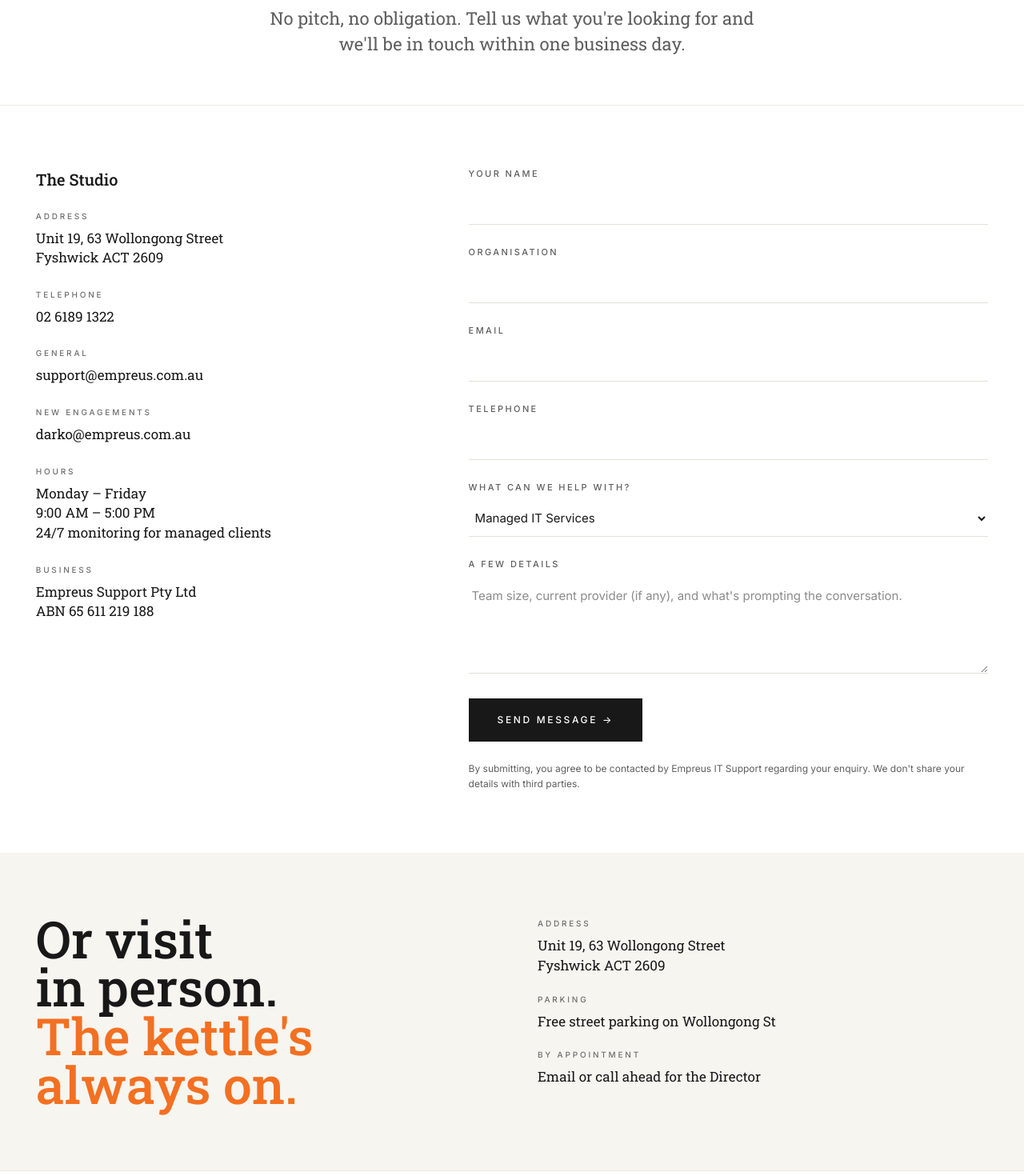
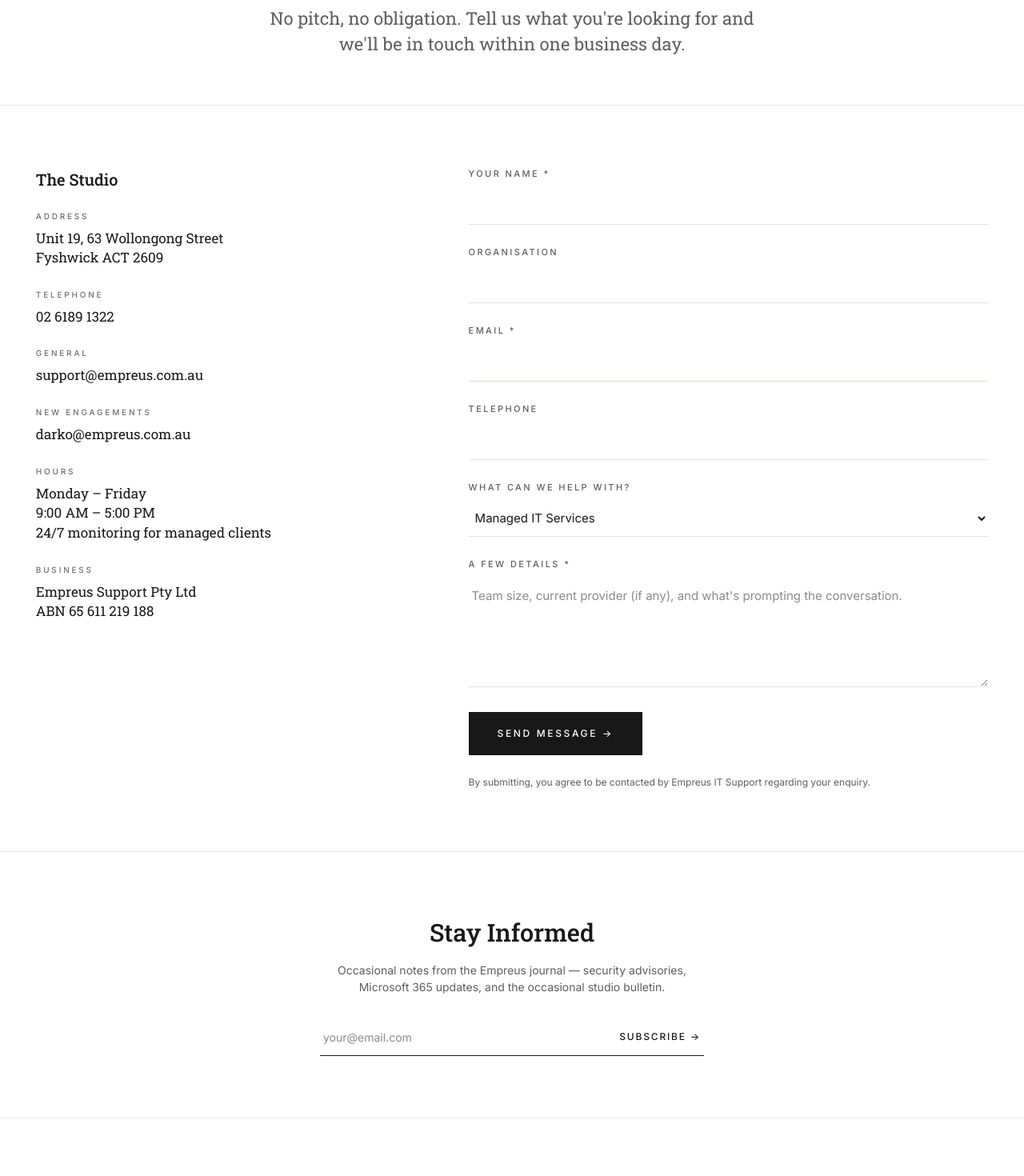
Before and after one commit to anushaempreus/empreus, a Next.js app: page /contact in a window 1280 px wide. Shown: the part 380-1850 px from the top of the page at 80% size. Built offline with nearby package versions, Linux system fonts and the light colour scheme.

Commit message:
fix forms

```diff
--- a/app/contact/page.tsx
+++ b/app/contact/page.tsx
@@ -1,74 +1,108 @@
 "use client";
+import { useState } from "react";
 import { PageHead } from "@/components/UI";
 
 const slab = "var(--font-slab,'Roboto Slab',Georgia,serif)";
 const SERVICES = ["Managed IT Services","Enterprise & Government","Your IT as a Service","Cloud Service","IT Security","Software & App Development","Communication","Backup & Recovery","IT Audit","Datacentre Services","Websites","Onboarding from another provider","Something else"];
 
 export default function Contact() {
+  const [form, setForm] = useState({ name:"", organisation:"", email:"", telephone:"", service:SERVICES[0], message:"" });
+  const [status, setStatus] = useState<"idle"|"sending"|"sent"|"error">("idle");
+
+  const handle = (e: React.ChangeEvent<HTMLInputElement|HTMLTextAreaElement|HTMLSelectElement>) =>
+    setForm(f => ({ ...f, [e.target.name]: e.target.value }));
+
+  const submit = async () => {
+    if (!form.name || !form.email || !form.message) return;
+    setStatus("sending");
+    try {
+      const res = await fetch("/api/contact", {
+        method: "POST",
+        headers: { "Content-Type": "application/json" },
+        body: JSON.stringify(form),
+      });
+      setStatus(res.ok ? "sent" : "error");
+    } catch {
+      setStatus("error");
+    }
+  };
+
+  const inputStyle: React.CSSProperties = { width:"100%", border:"none", borderBottom:"1px solid var(--rule)", background:"transparent", padding:"12px 4px", fontFamily:"inherit", fontSize:15, color:"var(--ink)", outline:"none" };
+
   return (
     <>
-      <PageHead crumb="Empreus · Contact" title="Start a " accentWord="conversation." lede="No pitch, no obligation. Tell us what you're looking for and we'll be in touch within one business day." />
+      <PageHead crumb="Empreus · Contact" title="Start a conversation." lede="No pitch, no obligation. Tell us what you're looking for and we'll be in touch within one business day." />
       <div style={{ maxWidth:"var(--max)", margin:"0 auto", padding:"clamp(44px,6vw,78px) clamp(16px,3.5vw,48px)", display:"grid", gridTemplateColumns:"1fr 1.4fr", gap:"clamp(40px,6vw,96px)" }} className="contact-layout">
 
-        {/* Side info */}
         <div>
           <h3 style={{ fontFamily:slab, fontWeight:500, fontSize:20, marginBottom:24 }}>The Studio</h3>
           {[["Address","Unit 19, 63 Wollongong Street\nFyshwick ACT 2609"],["Telephone","02 6189 1322"],["General","support@empreus.com.au"],["New Engagements","darko@empreus.com.au"],["Hours","Monday – Friday\n9:00 AM – 5:00 PM\n24/7 monitoring for managed clients"],["Business","Empreus Support Pty Ltd\nABN 65 611 219 188"]].map(([k,v])=>(
             <div key={k} style={{ marginBottom:26 }}>
               <strong style={{ display:"block", fontSize:10, letterSpacing:".28em", textTransform:"uppercase", color:"var(--ink-faint)", marginBottom:8, fontWeight:500 }}>{k}</strong>
-              <span style={{ fontFamily:slab, fontSize:17, fontWeight:400, color:"var(--ink)", lineHeight:1.45, display:"block", whiteSpace:"pre-line" }}>{v}</span>
+              <span style={{ fontFamily:slab, fontSize:17, color:"var(--ink)", lineHeight:1.45, display:"block", whiteSpace:"pre-line" }}>{v}</span>
             </div>
           ))}
         </div>
 
-        {/* Form */}
-        <form onSubmit={e=>e.preventDefault()} style={{ display:"flex", flexDirection:"column" }}>
-          {[["Your Name","text",true],["Organisation","text",false],["Email","email",true],["Telephone","tel",false]].map(([label,type,req])=>(
-            <div key={String(label)} style={{ marginBottom:26 }}>
-              <div style={{ fontSize:11, letterSpacing:".22em", textTransform:"uppercase", color:"var(--ink-mute)", marginBottom:8, fontWeight:500 }}>{label}</div>
-              <input type={String(type)} required={Boolean(req)} style={{ width:"100%", border:"none", borderBottom:"1px solid var(--rule)", background:"transparent", padding:"12px 4px", fontFamily:"inherit", fontSize:15, color:"var(--ink)", outline:"none" }}
+        {status === "sent" ? (
+          <div style={{ display:"flex", flexDirection:"column", justifyContent:"center", padding:"clamp(40px,5vw,60px)", background:"var(--paper-2)", textAlign:"center" }}>
+            <div style={{ fontSize:32, marginBottom:16 }}>✓</div>
+            <h3 style={{ fontFamily:slab, fontWeight:500, fontSize:24, marginBottom:12 }}>Message received.</h3>
+            <p style={{ fontSize:15, color:"var(--ink-mute)", lineHeight:1.7 }}>Thank you for getting in touch. We&apos;ll be back to you within one business day.</p>
+          </div>
+        ) : (
+          <div style={{ display:"flex", flexDirection:"column" }}>
+            <div style={{ marginBottom:26 }}>
+              <div style={{ fontSize:11, letterSpacing:".22em", textTransform:"uppercase", color:"var(--ink-mute)", marginBottom:8, fontWeight:500 }}>Your Name *</div>
+              <input type="text" name="name" required value={form.name} onChange={handle} style={inputStyle}
                 onFocus={e=>(e.target.style.borderBottomColor="var(--orange)")}
                 onBlur={e=>(e.target.style.borderBottomColor="var(--rule)")} />
             </div>
-          ))}
+            <div style={{ marginBottom:26 }}>
+              <div style={{ fontSize:11, letterSpacing:".22em", textTransform:"uppercase", color:"var(--ink-mute)", marginBottom:8, fontWeight:500 }}>Organisation</div>
+              <input type="text" name="organisation" value={form.organisation} onChange={handle} style={inputStyle}
+                onFocus={e=>(e.target.style.borderBottomColor="var(--orange)")}
+                onBlur={e=>(e.target.style.borderBottomColor="var(--rule)")} />
+            </div>
+            <div style={{ marginBottom:26 }}>
+              <div style={{ fontSize:11, letterSpacing:".22em", textTransform:"uppercase", color:"var(--ink-mute)", marginBottom:8, fontWeight:500 }}>Email *</div>
+              <input type="email" name="email" required value={form.email} onChange={handle} style={inputStyle}
+                onFocus={e=>(e.target.style.borderBottomColor="var(--orange)")}
+                onBlur={e=>(e.target.style.borderBottomColor="var(--rule)")} />
+            </div>
+            <div style={{ marginBottom:26 }}>
+              <div style={{ fontSize:11, letterSpacing:".22em", textTransform:"uppercase", color:"var(--ink-mute)", marginBottom:8, fontWeight:500 }}>Telephone</div>
+              <input type="tel" name="telephone" value={form.telephone} onChange={handle} style={inputStyle}
+                onFocus={e=>(e.target.style.borderBottomColor="var(--orange)")}
+                onBlur={e=>(e.target.style.borderBottomColor="var(--rule)")} />
+            </div>
             <div style={{ marginBottom:26 }}>
               <div style={{ fontSize:11, letterSpacing:".22em", textTransform:"uppercase", color:"var(--ink-mute)", marginBottom:8, fontWeight:500 }}>What can we help with?</div>
-            <select style={{ width:"100%", border:"none", borderBottom:"1px solid var(--rule)", background:"transparent", padding:"12px 4px", fontFamily:"inherit", fontSize:15, color:"var(--ink)", outline:"none" }}>
+              <select name="service" value={form.service} onChange={handle} style={inputStyle}>
                 {SERVICES.map(s=><option key={s}>{s}</option>)}
               </select>
             </div>
             <div style={{ marginBottom:26 }}>
-            <div style={{ fontSize:11, letterSpacing:".22em", textTransform:"uppercase", color:"var(--ink-mute)", marginBottom:8, fontWeight:500 }}>A few details</div>
-            <textarea style={{ width:"100%", border:"none", borderBottom:"1px solid var(--rule)", background:"transparent", padding:"12px 4px", fontFamily:"inherit", fontSize:15, color:"var(--ink)", outline:"none", minHeight:120, resize:"vertical" }} placeholder="Team size, current provider (if any), and what's prompting the conversation."
+              <div style={{ fontSize:11, letterSpacing:".22em", textTransform:"uppercase", color:"var(--ink-mute)", marginBottom:8, fontWeight:500 }}>A few details *</div>
+              <textarea name="message" required value={form.message} onChange={handle} rows={5}
+                placeholder="Team size, current provider (if any), and what's prompting the conversation."
+                style={{ ...inputStyle, resize:"vertical" }}
                 onFocus={e=>(e.currentTarget.style.borderBottomColor="var(--orange)")}
                 onBlur={e=>(e.currentTarget.style.borderBottomColor="var(--rule)")} />
             </div>
-          <button type="submit" style={{ background:"var(--ink)", color:"var(--paper)", border:"none", padding:"18px 36px", fontSize:12, letterSpacing:".22em", textTransform:"uppercase", fontWeight:500, cursor:"pointer", transition:"background .2s", display:"inline-flex", alignItems:"center", gap:12, alignSelf:"flex-start" }}
+            {status === "error" && (
+              <p style={{ fontSize:13, color:"red", marginBottom:16 }}>Something went wrong. Please email us directly at support@empreus.com.au</p>
+            )}
+            <button type="button" onClick={submit} disabled={status==="sending"}
+              style={{ background:"var(--ink)", color:"var(--paper)", border:"none", padding:"18px 36px", fontSize:12, letterSpacing:".22em", textTransform:"uppercase", fontWeight:500, cursor:"pointer", transition:"background .2s", display:"inline-flex", alignItems:"center", gap:12, alignSelf:"flex-start", opacity:status==="sending"?0.6:1 }}
               onMouseEnter={e=>(e.currentTarget.style.background="var(--orange)")}
               onMouseLeave={e=>(e.currentTarget.style.background="var(--ink)")}>
-            Send Message →
+              {status === "sending" ? "Sending…" : "Send Message →"}
             </button>
-          <p style={{ fontSize:12, color:"var(--ink-mute)", marginTop:24, lineHeight:1.6 }}>By submitting, you agree to be contacted by Empreus IT Support regarding your enquiry. We don&apos;t share your details with third parties.</p>
-        </form>
+            <p style={{ fontSize:12, color:"var(--ink-mute)", marginTop:24, lineHeight:1.6 }}>By submitting, you agree to be contacted by Empreus IT Support regarding your enquiry.</p>
+          </div>
+        )}
         <style>{`@media(max-width:900px){.contact-layout{grid-template-columns:1fr!important;}}`}</style>
-      </div>
-
-      {/* Visit */}
-      <div style={{ background:"var(--paper-2)", padding:"clamp(48px,6vw,78px) clamp(16px,3.5vw,48px)" }}>
-        <div style={{ maxWidth:"var(--max)", margin:"0 auto", display:"grid", gridTemplateColumns:"1fr 1fr", gap:"clamp(32px,5vw,80px)", alignItems:"center" }} className="visit-layout">
-          <div style={{ fontFamily:slab, fontWeight:500, fontSize:"clamp(32px,5vw,72px)", lineHeight:.95 }}>
-            Or visit<br />in person.<br /><span style={{ color:"var(--orange)" }}>The kettle&apos;s always on.</span>
-          </div>
-          <div>
-            {[["Address","Unit 19, 63 Wollongong Street\nFyshwick ACT 2609"],["Parking","Free street parking on Wollongong St"],["By appointment","Email or call ahead for the Director"]].map(([k,v])=>(
-              <div key={k} style={{ marginBottom:22 }}>
-                <strong style={{ display:"block", fontSize:10, letterSpacing:".28em", textTransform:"uppercase", color:"var(--ink-faint)", marginBottom:8, fontWeight:500 }}>{k}</strong>
-                <span style={{ fontFamily:slab, fontSize:17, fontWeight:400, color:"var(--ink)", lineHeight:1.45, display:"block", whiteSpace:"pre-line" }}>{v}</span>
-              </div>
-            ))}
-          </div>
-          <style>{`@media(max-width:760px){.visit-layout{grid-template-columns:1fr!important;}}`}</style>
-        </div>
       </div>
     </>
   );
--- a/app/service-request/page.tsx
+++ b/app/service-request/page.tsx
@@ -1,17 +1,41 @@
 "use client";
+import { useState } from "react";
 import { PageHead } from "@/components/UI";
 
 const slab = "var(--font-slab,'Roboto Slab',Georgia,serif)";
 
 export default function ServiceRequest() {
+  const [form, setForm] = useState({ name:"", organisation:"", email:"", telephone:"", priority:"Standard — respond within business hours", system:"", description:"" });
+  const [status, setStatus] = useState<"idle"|"sending"|"sent"|"error">("idle");
+
+  const handle = (e: React.ChangeEvent<HTMLInputElement|HTMLTextAreaElement|HTMLSelectElement>) =>
+    setForm(f => ({ ...f, [e.target.name]: e.target.value }));
+
+  const submit = async () => {
+    if (!form.name || !form.email || !form.description) return;
+    setStatus("sending");
+    try {
+      const res = await fetch("/api/service-request", {
+        method: "POST",
+        headers: { "Content-Type": "application/json" },
+        body: JSON.stringify(form),
+      });
+      setStatus(res.ok ? "sent" : "error");
+    } catch {
+      setStatus("error");
+    }
+  };
+
+  const inputStyle: React.CSSProperties = { width:"100%", border:"none", borderBottom:"1px solid var(--rule)", background:"transparent", padding:"12px 4px", fontFamily:"inherit", fontSize:15, color:"var(--ink)", outline:"none" };
+
   return (
     <>
-      <PageHead crumb="Empreus · Service Request" title="Log a " accentWord="request." lede="Existing clients can lodge a support request below. For anything urgent or business-critical, please call us directly on 02 6189 1322." />
+      <PageHead crumb="Empreus · Service Request" title="Log a request." lede="Existing clients can lodge a support request below. For anything urgent or business-critical, please call us directly on 02 6189 1322." />
+      <div style={{ maxWidth:"var(--max)", margin:"0 auto", padding:"clamp(44px,6vw,78px) clamp(16px,3.5vw,48px)", display:"grid", gridTemplateColumns:"1fr 1.4fr", gap:"clamp(40px,6vw,96px)" }} className="sr-layout">
 
-      <div style={{ maxWidth:"var(--max)", margin:"0 auto", padding:"clamp(44px,6vw,78px) clamp(16px,3.5vw,48px)", display:"grid", gridTemplateColumns:"1fr 1.4fr", gap:"clamp(40px,6vw,96px)" }} className="sr-layout">
         <div>
           <h3 style={{ fontFamily:slab, fontWeight:500, fontSize:20, marginBottom:24 }}>Faster ways to reach us</h3>
-          {[["Urgent / Critical","02 6189 1322"],["By Email","support@empreus.com.au"],["Client Portal","Lodge & track tickets"],["Hours","Monday – Friday\n9:00 AM – 5:00 PM\n24/7 monitoring for managed clients"]].map(([k,v])=>(
+          {[["Urgent / Critical","02 6189 1322"],["By Email","support@empreus.com.au"],["Hours","Monday – Friday\n9:00 AM – 5:00 PM\n24/7 monitoring for managed clients"]].map(([k,v])=>(
             <div key={k} style={{ marginBottom:26 }}>
               <strong style={{ display:"block", fontSize:10, letterSpacing:".28em", textTransform:"uppercase", color:"var(--ink-faint)", marginBottom:8, fontWeight:500 }}>{k}</strong>
               <span style={{ fontFamily:slab, fontSize:17, color:"var(--ink)", lineHeight:1.45, display:"block", whiteSpace:"pre-line" }}>{v}</span>
@@ -20,18 +44,41 @@
           <p style={{ fontSize:13, color:"var(--ink-mute)", lineHeight:1.6, marginTop:8 }}>After Hours: Managed clients, follow your escalation card for after-hours support.</p>
         </div>
 
-        <form onSubmit={e=>e.preventDefault()} style={{ display:"flex", flexDirection:"column" }}>
-          {[["Your Name","text",true],["Organisation","text",false],["Email","email",true],["Telephone","tel",false]].map(([label,type,req])=>(
-            <div key={String(label)} style={{ marginBottom:26 }}>
-              <div style={{ fontSize:11, letterSpacing:".22em", textTransform:"uppercase", color:"var(--ink-mute)", marginBottom:8, fontWeight:500 }}>{label}</div>
-              <input type={String(type)} required={Boolean(req)} style={{ width:"100%", border:"none", borderBottom:"1px solid var(--rule)", background:"transparent", padding:"12px 4px", fontFamily:"inherit", fontSize:15, color:"var(--ink)", outline:"none" }}
+        {status === "sent" ? (
+          <div style={{ display:"flex", flexDirection:"column", justifyContent:"center", padding:"clamp(40px,5vw,60px)", background:"var(--paper-2)", textAlign:"center" }}>
+            <div style={{ fontSize:32, marginBottom:16 }}>✓</div>
+            <h3 style={{ fontFamily:slab, fontWeight:500, fontSize:24, marginBottom:12 }}>Request received.</h3>
+            <p style={{ fontSize:15, color:"var(--ink-mute)", lineHeight:1.7 }}>We&apos;ll be in touch shortly. For urgent issues please call 02 6189 1322.</p>
+          </div>
+        ) : (
+          <div style={{ display:"flex", flexDirection:"column" }}>
+            <div style={{ marginBottom:26 }}>
+              <div style={{ fontSize:11, letterSpacing:".22em", textTransform:"uppercase", color:"var(--ink-mute)", marginBottom:8, fontWeight:500 }}>Your Name *</div>
+              <input type="text" name="name" required value={form.name} onChange={handle} style={inputStyle}
                 onFocus={e=>(e.target.style.borderBottomColor="var(--orange)")}
                 onBlur={e=>(e.target.style.borderBottomColor="var(--rule)")} />
             </div>
-          ))}
+            <div style={{ marginBottom:26 }}>
+              <div style={{ fontSize:11, letterSpacing:".22em", textTransform:"uppercase", color:"var(--ink-mute)", marginBottom:8, fontWeight:500 }}>Organisation</div>
+              <input type="text" name="organisation" value={form.organisation} onChange={handle} style={inputStyle}
+                onFocus={e=>(e.target.style.borderBottomColor="var(--orange)")}
+                onBlur={e=>(e.target.style.borderBottomColor="var(--rule)")} />
+            </div>
+            <div style={{ marginBottom:26 }}>
+              <div style={{ fontSize:11, letterSpacing:".22em", textTransform:"uppercase", color:"var(--ink-mute)", marginBottom:8, fontWeight:500 }}>Email *</div>
+              <input type="email" name="email" required value={form.email} onChange={handle} style={inputStyle}
+                onFocus={e=>(e.target.style.borderBottomColor="var(--orange)")}
+                onBlur={e=>(e.target.style.borderBottomColor="var(--rule)")} />
+            </div>
+            <div style={{ marginBottom:26 }}>
+              <div style={{ fontSize:11, letterSpacing:".22em", textTransform:"uppercase", color:"var(--ink-mute)", marginBottom:8, fontWeight:500 }}>Telephone</div>
+              <input type="tel" name="telephone" value={form.telephone} onChange={handle} style={inputStyle}
+                onFocus={e=>(e.target.style.borderBottomColor="var(--orange)")}
+                onBlur={e=>(e.target.style.borderBottomColor="var(--rule)")} />
+            </div>
             <div style={{ marginBottom:26 }}>
               <div style={{ fontSize:11, letterSpacing:".22em", textTransform:"uppercase", color:"var(--ink-mute)", marginBottom:8, fontWeight:500 }}>Priority</div>
-            <select style={{ width:"100%", border:"none", borderBottom:"1px solid var(--rule)", background:"transparent", padding:"12px 4px", fontFamily:"inherit", fontSize:15, color:"var(--ink)", outline:"none" }}>
+              <select name="priority" value={form.priority} onChange={handle} style={inputStyle}>
                 <option>Standard — respond within business hours</option>
                 <option>High — affecting several people</option>
                 <option>Urgent — business-critical (please also call)</option>
@@ -39,23 +86,30 @@
             </div>
             <div style={{ marginBottom:26 }}>
               <div style={{ fontSize:11, letterSpacing:".22em", textTransform:"uppercase", color:"var(--ink-mute)", marginBottom:8, fontWeight:500 }}>Affected system or service</div>
-            <input type="text" placeholder="e.g. email, a specific application, a device" style={{ width:"100%", border:"none", borderBottom:"1px solid var(--rule)", background:"transparent", padding:"12px 4px", fontFamily:"inherit", fontSize:15, color:"var(--ink)", outline:"none" }}
+              <input type="text" name="system" value={form.system} onChange={handle} placeholder="e.g. email, a specific application, a device" style={inputStyle}
                 onFocus={e=>(e.target.style.borderBottomColor="var(--orange)")}
                 onBlur={e=>(e.target.style.borderBottomColor="var(--rule)")} />
             </div>
             <div style={{ marginBottom:26 }}>
-            <div style={{ fontSize:11, letterSpacing:".22em", textTransform:"uppercase", color:"var(--ink-mute)", marginBottom:8, fontWeight:500 }}>Describe the issue</div>
-            <textarea placeholder="What's happening, when it started, any error messages, and how many people are affected." style={{ width:"100%", border:"none", borderBottom:"1px solid var(--rule)", background:"transparent", padding:"12px 4px", fontFamily:"inherit", fontSize:15, color:"var(--ink)", outline:"none", minHeight:120, resize:"vertical" }}
+              <div style={{ fontSize:11, letterSpacing:".22em", textTransform:"uppercase", color:"var(--ink-mute)", marginBottom:8, fontWeight:500 }}>Describe the issue *</div>
+              <textarea name="description" required value={form.description} onChange={handle} rows={5}
+                placeholder="What's happening, when it started, any error messages, and how many people are affected."
+                style={{ ...inputStyle, resize:"vertical" }}
                 onFocus={e=>(e.currentTarget.style.borderBottomColor="var(--orange)")}
                 onBlur={e=>(e.currentTarget.style.borderBottomColor="var(--rule)")} />
             </div>
-          <button type="submit" style={{ background:"var(--ink)", color:"var(--paper)", border:"none", padding:"18px 36px", fontSize:12, letterSpacing:".22em", textTransform:"uppercase", fontWeight:500, cursor:"pointer", transition:"background .2s", display:"inline-flex", alignItems:"center", gap:12, alignSelf:"flex-start" }}
+            {status === "error" && (
+              <p style={{ fontSize:13, color:"red", marginBottom:16 }}>Something went wrong. Please call us on 02 6189 1322 or email support@empreus.com.au</p>
+            )}
+            <button type="button" onClick={submit} disabled={status==="sending"}
+              style={{ background:"var(--ink)", color:"var(--paper)", border:"none", padding:"18px 36px", fontSize:12, letterSpacing:".22em", textTransform:"uppercase", fontWeight:500, cursor:"pointer", transition:"background .2s", display:"inline-flex", alignItems:"center", gap:12, alignSelf:"flex-start", opacity:status==="sending"?0.6:1 }}
               onMouseEnter={e=>(e.currentTarget.style.background="var(--orange)")}
               onMouseLeave={e=>(e.currentTarget.style.background="var(--ink)")}>
-            Submit Request →
+              {status === "sending" ? "Sending…" : "Submit Request →"}
             </button>
-          <p style={{ fontSize:12, color:"var(--ink-mute)", marginTop:24, lineHeight:1.6 }}>For urgent or business-critical issues, please call <strong>02 6189 1322</strong> in addition to submitting this form so we can respond immediately.</p>
-        </form>
+            <p style={{ fontSize:12, color:"var(--ink-mute)", marginTop:24, lineHeight:1.6 }}>For urgent or business-critical issues, please call <strong>02 6189 1322</strong> in addition to submitting this form.</p>
+          </div>
+        )}
         <style>{`@media(max-width:900px){.sr-layout{grid-template-columns:1fr!important;}}`}</style>
       </div>
     </>
```
Lines whose indentation alone changed are shown as unchanged.
